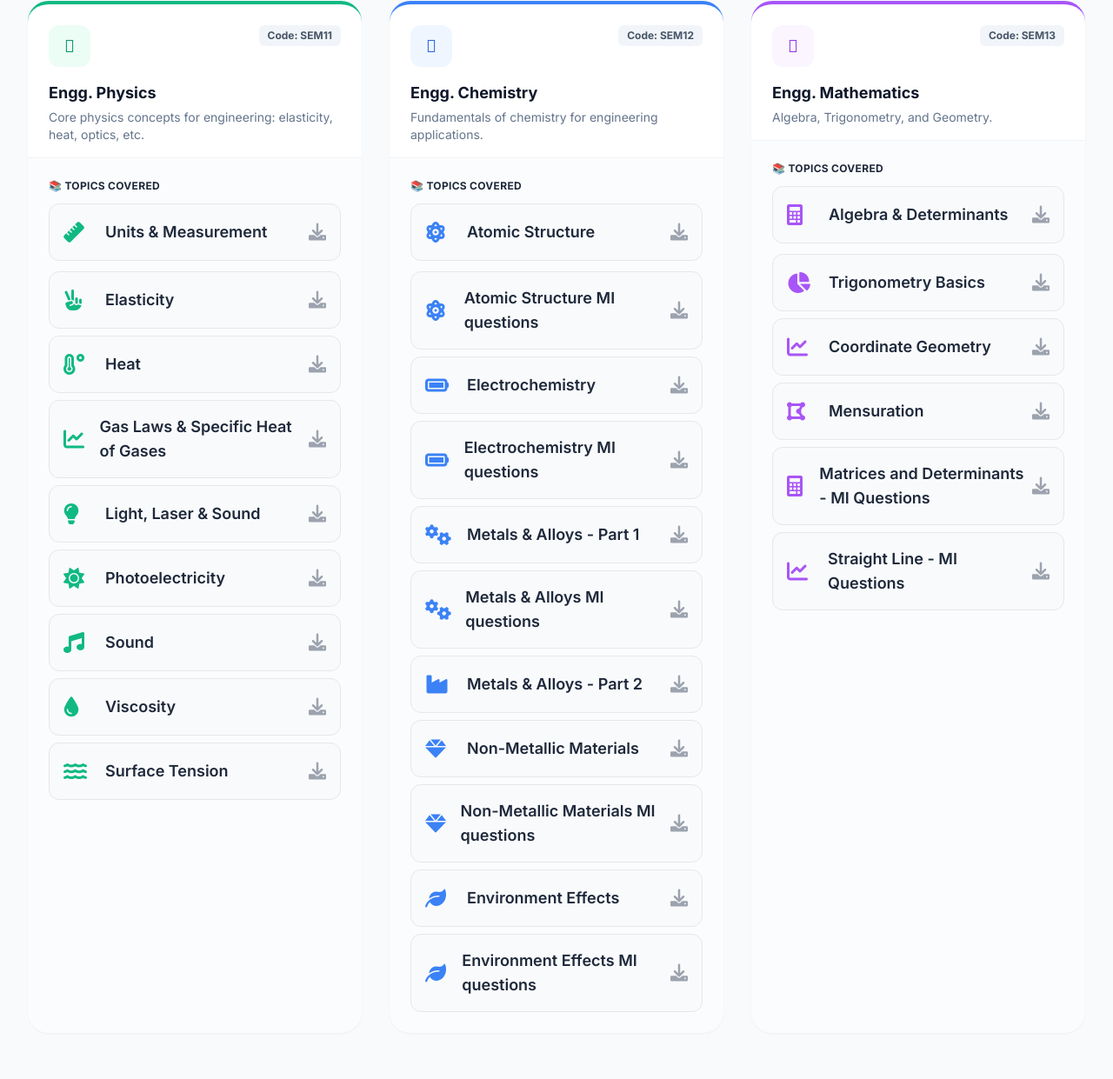
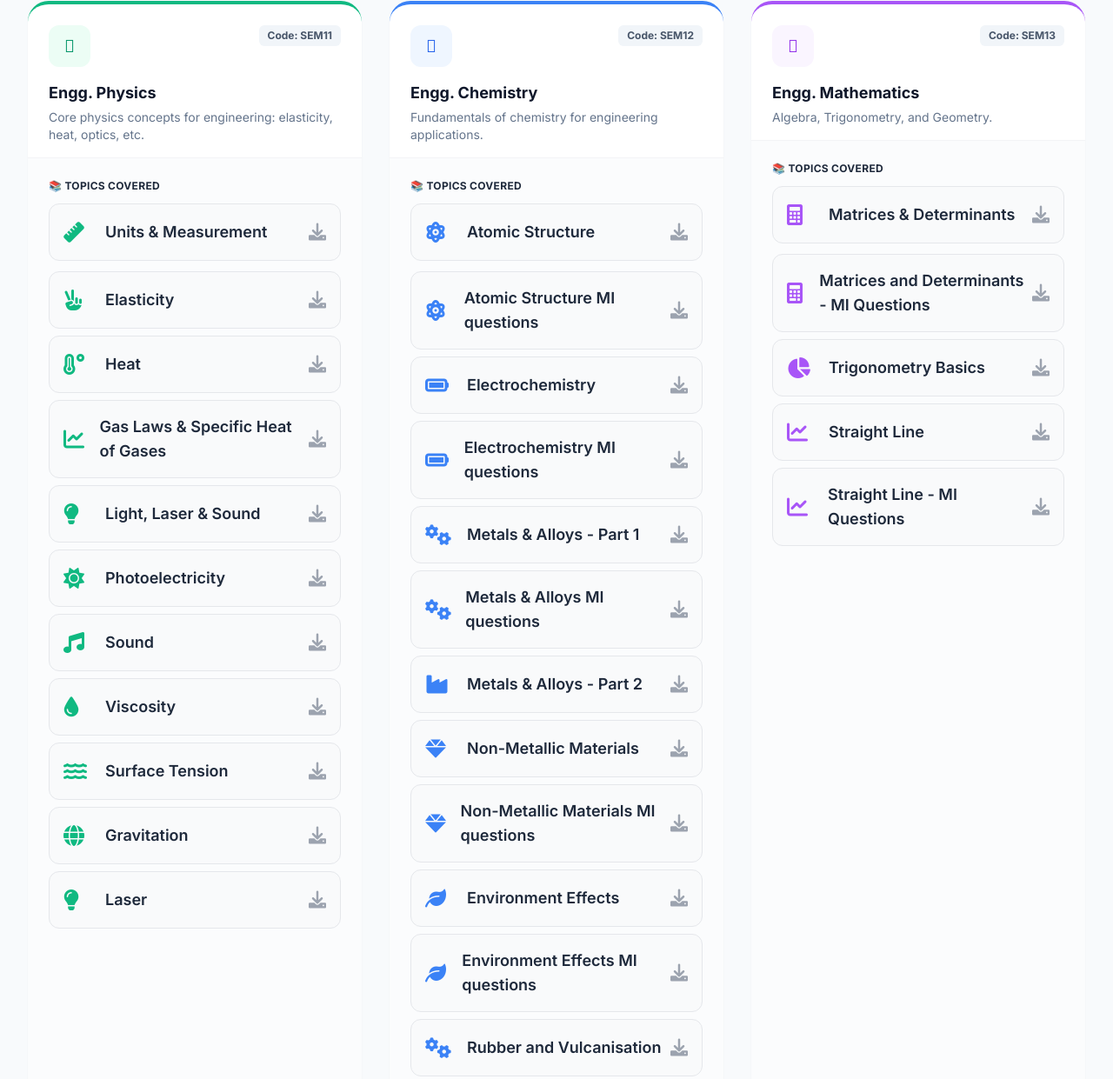
Before and after one commit to diplomacampus/01, a plain HTML site: page code/mech.html in a window 1280 px wide. Shown: the part 1090-2331 px from the top of the page at 87% size. Drawn offline with nearby package versions, Linux system fonts and the light colour scheme.

Commit message:
Update mech.html

```diff
--- a/code/mech.html
+++ b/code/mech.html
@@ -664,58 +664,196 @@
 
         // Database of Subjects (topics array now contains objects with name and pdfUrl)
                 const subjectsData = {
-  1: [  // Semester 1 – Common for all branches
+    1: [
     {
-      code: "SEM11",
-      title: "Engg. Physics",
-      desc: "Core physics concepts for engineering: elasticity, heat, optics, etc.",
-      icon: "fa-flask",
-      color: "emerald",
-      topics: [
-        { name: "Units & Measurement", pdfUrl: "https://www.dropbox.com/scl/fi/e4iqvjc0cwt2uwl8crivd/Unit-And-Measurement-By-Diploma-Campus.pdf?rlkey=xifq0gnhach62dp2bnkwa9r56&st=3em7edsl&dl=1", icon: "fa-ruler" },
-        { name: "Elasticity", pdfUrl: "https://www.dropbox.com/scl/fi/87ycjqn894r6b1v6nkxf9/Elasticity-by-Diploma-Campus.pdf?rlkey=vnj246c5eilzxfcyv524lmgrz&st=d3aihrif&dl=1", icon: "fa-hand-peace" },
-        { name: "Heat", pdfUrl: "https://www.dropbox.com/scl/fi/ttam9dnznks9j6mtowp2q/Heat-by-Diploma-Campus.pdf?rlkey=2fk742kle8qcylwz2whdoo5rj&st=vm7iu7ev&dl=1", icon: "fa-temperature-high" },
-        { name: "Gas Laws & Specific Heat of Gases", pdfUrl: "https://www.dropbox.com/scl/fi/ae5257f91mdrgw8uiadoj/Gas-Laws-And-Specific-Heat-Of-Gases-by-Diploma-Campus.pdf?rlkey=4x0yx96per8m6m3u82g2es7lt&st=3cascfvd&dl=1", icon: "fa-chart-line" },
-        { name: "Light, Laser & Sound", pdfUrl: "https://www.dropbox.com/scl/fi/qz3nymitogqdkiv1nnrb5/Light-And-Laser-And-Sound-by-Diploma-Campus.pdf?rlkey=3l28v1mstrr5ltw34tsqwzbbw&st=760vz90e&dl=1", icon: "fa-lightbulb" },
-        { name: "Photoelectricity", pdfUrl: "https://www.dropbox.com/scl/fi/v9a5riatz3gucrgbfv7ad/Photo-electricity-by-Dipoma-Campus.pdf?rlkey=m9w2a30eyb7de8lrgj1pgkts7&st=21huxglj&dl=1", icon: "fa-sun" },
-        { name: "Sound", pdfUrl: "https://www.dropbox.com/scl/fi/me54n6bgyi3d19ftlxh9h/Sound-by-Diploma-Campus.pdf?rlkey=z1leok790ah27ynah9w7sjg7r&st=pjrtk2uh&dl=1", icon: "fa-music" },
-        { name: "Viscosity", pdfUrl: "https://www.dropbox.com/scl/fi/a988u69m1p2droj1o8npc/Viscosity-by-Diploma-Campus.pdf?rlkey=22tradzwasod7euvlquegky6v&st=5eus2dsb&dl=1", icon: "fa-tint" },
-        { name: "Surface Tension", pdfUrl: "https://www.dropbox.com/scl/fi/3kvdtihs8hu5496c9jgt8/Surface-Tension-by-Diploma-Campus.pdf?rlkey=fz3gz68evfygkhqtciieal5oo&st=znefjgdf&dl=1", icon: "fa-water" }
+        "code": "SEM11",
+        "title": "Engg. Physics",
+        "desc": "Core physics concepts for engineering: elasticity, heat, optics, etc.",
+        "icon": "fa-flask",
+        "color": "emerald",
+        "topics": [
+            {
+                "name": "Units & Measurement",
+                "pdfUrl": "https://www.dropbox.com/scl/fi/e4iqvjc0cwt2uwl8crivd/Unit-And-Measurement-By-Diploma-Campus.pdf?rlkey=xifq0gnhach62dp2bnkwa9r56&st=3em7edsl&dl=1",
+                "icon": "fa-ruler"
+            },
+            {
+                "name": "Elasticity",
+                "pdfUrl": "https://www.dropbox.com/scl/fi/87ycjqn894r6b1v6nkxf9/Elasticity-by-Diploma-Campus.pdf?rlkey=vnj246c5eilzxfcyv524lmgrz&st=d3aihrif&dl=1",
+                "icon": "fa-hand-peace"
+            },
+            {
+                "name": "Heat",
+                "pdfUrl": "https://www.dropbox.com/scl/fi/ttam9dnznks9j6mtowp2q/Heat-by-Diploma-Campus.pdf?rlkey=2fk742kle8qcylwz2whdoo5rj&st=vm7iu7ev&dl=1",
+                "icon": "fa-temperature-high"
+            },
+            {
+                "name": "Gas Laws & Specific Heat of Gases",
+                "pdfUrl": "https://www.dropbox.com/scl/fi/ae5257f91mdrgw8uiadoj/Gas-Laws-And-Specific-Heat-Of-Gases-by-Diploma-Campus.pdf?rlkey=4x0yx96per8m6m3u82g2es7lt&st=3cascfvd&dl=1",
+                "icon": "fa-chart-line"
+            },
+            {
+                "name": "Light, Laser & Sound",
+                "pdfUrl": "https://www.dropbox.com/scl/fi/qz3nymitogqdkiv1nnrb5/Light-And-Laser-And-Sound-by-Diploma-Campus.pdf?rlkey=3l28v1mstrr5ltw34tsqwzbbw&st=760vz90e&dl=1",
+                "icon": "fa-lightbulb"
+            },
+            {
+                "name": "Photoelectricity",
+                "pdfUrl": "https://www.dropbox.com/scl/fi/v9a5riatz3gucrgbfv7ad/Photo-electricity-by-Dipoma-Campus.pdf?rlkey=m9w2a30eyb7de8lrgj1pgkts7&st=21huxglj&dl=1",
+                "icon": "fa-sun"
+            },
+            {
+                "name": "Sound",
+                "pdfUrl": "https://www.dropbox.com/scl/fi/me54n6bgyi3d19ftlxh9h/Sound-by-Diploma-Campus.pdf?rlkey=z1leok790ah27ynah9w7sjg7r&st=pjrtk2uh&dl=1",
+                "icon": "fa-music"
+            },
+            {
+                "name": "Viscosity",
+                "pdfUrl": "https://www.dropbox.com/scl/fi/a988u69m1p2droj1o8npc/Viscosity-by-Diploma-Campus.pdf?rlkey=22tradzwasod7euvlquegky6v&st=5eus2dsb&dl=1",
+                "icon": "fa-tint"
+            },
+            {
+                "name": "Surface Tension",
+                "pdfUrl": "https://www.dropbox.com/scl/fi/3kvdtihs8hu5496c9jgt8/Surface-Tension-by-Diploma-Campus.pdf?rlkey=fz3gz68evfygkhqtciieal5oo&st=znefjgdf&dl=1",
+                "icon": "fa-water"
+            },
+            {
+                "name": "Gravitation",
+                "pdfUrl": "https://www.dropbox.com/scl/fi/gczso5761dz4r7p57ppil/Gravitation-diplomacampus.pdf?rlkey=vgt50huom9x8i7uyzvhdqq8ij&st=dulcqqrd&dl=1",
+                "icon": "fa-globe"
+            },
+            {
+                "name": "Laser",
+                "pdfUrl": "https://www.dropbox.com/scl/fi/6132cld30wjfaj8q40evo/Laser-Handwritten-Notes-diplomacampus.pdf?rlkey=u41fxpengq9oeq4z39h8zx6jl&st=zjh4uvd5&dl=1",
+                "icon": "fa-lightbulb"
+            }
         ]
     },
     {
-      code: "SEM12",
-      title: "Engg. Chemistry",
-      desc: "Fundamentals of chemistry for engineering applications.",
-      icon: "fa-atom",
-      color: "blue",
-      topics: [
-        { name: "Atomic Structure", pdfUrl: "https://www.dropbox.com/scl/fi/aqcsjhyfxitn4cobb9d05/Atomic-Structure-by-Diploma-Campus.pdf?rlkey=8b0vyqeuz8a3b524fml2nqmcq&st=7r61fvhf&dl=1", icon: "fa-atom" },
-        { name: "Atomic Structure MI questions", pdfUrl: "https://www.dropbox.com/scl/fi/atzbab9obiou1ut55fpsr/Atomic-structure-imp-questions-by-Diploma-Campus.pdf?rlkey=18emv4jom3fk8x43emar1e0sc&st=ecastzah&dl=1", icon: "fa-atom" },
-        { name: "Electrochemistry", pdfUrl: "https://www.dropbox.com/scl/fi/91mal0vxqnmrfjuspk0cv/Electrochemistry-by-Diploma-Campus.pdf?rlkey=ug9b299pdi0b1waz8b76v9tzo&st=jf1g8d2l&dl=1", icon: "fa-battery-full" },
-        { name: "Electrochemistry MI questions", pdfUrl: "https://www.dropbox.com/scl/fi/s0zbh0o1c2yaf0ue24drk/Electrochemistry-Important-Questions-by-Diploma-Campus.pdf?rlkey=89qdexzs8pc11vqiqo08ig3lz&st=w0omz1jz&dl=0", icon: "fa-battery-full" },
-        { name: "Metals & Alloys - Part 1", pdfUrl: "https://www.dropbox.com/scl/fi/33po9shn4sz76zf0iv1ez/Metals-And-Alloys-by-Diploma-Campus.pdf?rlkey=p3knklnvan1zs98io5vxm5ggy&st=vt8l4j76&dl=1", icon: "fa-cogs" },
-        { name: "Metals & Alloys MI questions", pdfUrl: "https://www.dropbox.com/scl/fi/aspvu4mtqr0f03vhjd630/Metals-And-Alloys-Important-Questions-by-Diploma-Campus.pdf?rlkey=gx9m4baokrnyeqqut2sevrede&st=lwqpaw00&dl=1", icon: "fa-cogs" },
-        { name: "Metals & Alloys - Part 2", pdfUrl: "https://www.dropbox.com/scl/fi/50x7gmxjl09de83k1sjwd/Metals-And-Alloys-2-by-Diploma-Campus.pdf?rlkey=hvahpjqt4cdt9u8pff4p0yrb7&st=fmknx52q&dl=1", icon: "fa-industry" },
-        { name: "Non-Metallic Materials", pdfUrl: "https://www.dropbox.com/scl/fi/o5z5rgm6jo86opoiyftkq/Non-Metallic-by-Diploma-Campus.pdf?rlkey=oh2pdtmcol1275wsejvho87td&st=b8yylz0y&dl=1", icon: "fa-gem" },
-        { name: "Non-Metallic Materials MI questions", pdfUrl: "https://www.dropbox.com/scl/fi/uokxwqmrjjkn99fo89tf4/Non-Metallic-Materials-Important-Questions-by-Diploma-Campus.pdf?rlkey=unolzylud6kshy552szv3v4tz&st=xx8tqbug&dl=1", icon: "fa-gem" },
-        { name: "Environment Effects", pdfUrl: "https://www.dropbox.com/scl/fi/7hz4bhe66rwvdzah6f5iw/Environment-Effects-by-Diploma-Campus.pdf?rlkey=ctswg3nky8t5e8ahp27w4j3gj&st=xyg1p8bz&dl=1", icon: "fa-leaf" },
-        { name: "Environment Effects MI questions", pdfUrl: "https://www.dropbox.com/scl/fi/gjc4tm0ooviqgxwsm1ee2/Environment-Effects-Important-Questions-by-Diploma-Campus.pdf?rlkey=shfhusq2xfo788zz3k59zgzao&st=pk3iold5&dl=1", icon: "fa-leaf" }
+        "code": "SEM12",
+        "title": "Engg. Chemistry",
+        "desc": "Fundamentals of chemistry for engineering applications.",
+        "icon": "fa-atom",
+        "color": "blue",
+        "topics": [
+            {
+                "name": "Atomic Structure",
+                "pdfUrl": "https://www.dropbox.com/scl/fi/aqcsjhyfxitn4cobb9d05/Atomic-Structure-by-Diploma-Campus.pdf?rlkey=8b0vyqeuz8a3b524fml2nqmcq&st=7r61fvhf&dl=1",
+                "icon": "fa-atom"
+            },
+            {
+                "name": "Atomic Structure MI questions",
+                "pdfUrl": "https://www.dropbox.com/scl/fi/atzbab9obiou1ut55fpsr/Atomic-structure-imp-questions-by-Diploma-Campus.pdf?rlkey=18emv4jom3fk8x43emar1e0sc&st=ecastzah&dl=1",
+                "icon": "fa-atom"
+            },
+            {
+                "name": "Electrochemistry",
+                "pdfUrl": "https://www.dropbox.com/scl/fi/91mal0vxqnmrfjuspk0cv/Electrochemistry-by-Diploma-Campus.pdf?rlkey=ug9b299pdi0b1waz8b76v9tzo&st=jf1g8d2l&dl=1",
+                "icon": "fa-battery-full"
+            },
+            {
+                "name": "Electrochemistry MI questions",
+                "pdfUrl": "https://www.dropbox.com/scl/fi/s0zbh0o1c2yaf0ue24drk/Electrochemistry-Important-Questions-by-Diploma-Campus.pdf?rlkey=89qdexzs8pc11vqiqo08ig3lz&st=w0omz1jz&dl=0",
+                "icon": "fa-battery-full"
+            },
+            {
+                "name": "Metals & Alloys - Part 1",
+                "pdfUrl": "https://www.dropbox.com/scl/fi/33po9shn4sz76zf0iv1ez/Metals-And-Alloys-by-Diploma-Campus.pdf?rlkey=p3knklnvan1zs98io5vxm5ggy&st=vt8l7j76&dl=1",
+                "icon": "fa-cogs"
+            },
+            {
+                "name": "Metals & Alloys MI questions",
+                "pdfUrl": "https://www.dropbox.com/scl/fi/aspvu4mtqr0f03vhjd630/Metals-And-Alloys-Important-Questions-by-Diploma-Campus.pdf?rlkey=gx9m4baokrnyeqqut2sevrede&st=lwqpaw00&dl=1",
+                "icon": "fa-cogs"
+            },
+            {
+                "name": "Metals & Alloys - Part 2",
+                "pdfUrl": "https://www.dropbox.com/scl/fi/50x7gmxjl09de83k1sjwd/Metals-And-Alloys-2-by-Diploma-Campus.pdf?rlkey=hvahpjqt4cdt9u8pff4p0yrb7&st=fmknx52q&dl=1",
+                "icon": "fa-industry"
+            },
+            {
+                "name": "Non-Metallic Materials",
+                "pdfUrl": "https://www.dropbox.com/scl/fi/o5z5rgm6jo86opoiyftkq/Non-Metallic-by-Diploma-Campus.pdf?rlkey=oh2pdtmcol1275wsejvho87td&st=b8yylz0y&dl=1",
+                "icon": "fa-gem"
+            },
+            {
+                "name": "Non-Metallic Materials MI questions",
+                "pdfUrl": "https://www.dropbox.com/scl/fi/uokxwqmrjjkn99fo89tf4/Non-Metallic-Materials-Important-Questions-by-Diploma-Campus.pdf?rlkey=unolzylud6kshy552szv3v4tz&st=xx8tqbug&dl=1",
+                "icon": "fa-gem"
+            },
+            {
+                "name": "Environment Effects",
+                "pdfUrl": "https://www.dropbox.com/scl/fi/7hz4bhe66rwvdzah6f5iw/Environment-Effects-by-Diploma-Campus.pdf?rlkey=ctswg3nky8t5e8ahp27w4j3gj&st=xyg1p8bz&dl=1",
+                "icon": "fa-leaf"
+            },
+            {
+                "name": "Environment Effects MI questions",
+                "pdfUrl": "https://www.dropbox.com/scl/fi/gjc4tm0ooviqgxwsm1ee2/Environment-Effects-Important-Questions-by-Diploma-Campus.pdf?rlkey=shfhusq2xfo788zz3k59zgzao&st=pk3iold5&dl=1",
+                "icon": "fa-leaf"
+            },
+            {
+                "name": "Rubber and Vulcanisation",
+                "pdfUrl": "https://www.dropbox.com/scl/fi/wqs93l5dhabx36kxwa208/Rubber-and-Vulcanisation-of-Rubber-diplomacampus.pdf?rlkey=as0f2nin6z6ibx0mfz1mcot9t&st=ivwou5gw&dl=1",
+                "icon": "fa-cogs"
+            }
         ]
     },
     {
-      code: "SEM13",
-      title: "Engg. Mathematics",
-      desc: "Algebra, Trigonometry, and Geometry.",
-      icon: "fa-square-root-variable",
-      color: "purple",
-      topics: [
-        { name: "Algebra & Determinants", pdfUrl: "assets/notes/sem1/maths_algebra.pdf", icon: "fa-calculator" },
-        { name: "Trigonometry Basics", pdfUrl: "assets/notes/sem1/maths_trig.pdf", icon: "fa-chart-pie" },
-        { name: "Coordinate Geometry", pdfUrl: "assets/notes/sem1/maths_coord.pdf", icon: "fa-chart-line" },
-        { name: "Mensuration", pdfUrl: "assets/notes/sem1/maths_mensuration.pdf", icon: "fa-draw-polygon" },
-        { name: "Matrices and Determinants - MI Questions", pdfUrl: "https://www.dropbox.com/scl/fi/3k6ul3q4yat9b3rr1ybaj/matrix-and-determination-most-important-questions.pdf?rlkey=sr8nntrwcottumtvy1xerkgbe&st=am79537i&dl=1", icon: "fa-calculator" },
-        { name: "Straight Line - MI Questions", pdfUrl: "https://www.dropbox.com/scl/fi/7xekod90qriarmg6a0qsd/Straight-line.pdf?rlkey=mld11uhzh22kycxjhhkxnmosp&st=w9kekqkj&dl=1", icon: "fa-chart-line" }
+        "code": "SEM13",
+        "title": "Engg. Mathematics",
+        "desc": "Algebra, Trigonometry, and Geometry.",
+        "icon": "fa-square-root-variable",
+        "color": "purple",
+        "topics": [
+            {
+                "name": "Matrices & Determinants",
+                "pdfUrl": "assets/notes/sem1/maths_algebra.pdf",
+                "icon": "fa-calculator"
+            },
+            {
+                "name": "Matrices and Determinants - MI Questions",
+                "pdfUrl": "https://www.dropbox.com/scl/fi/3k6ul3q4yat9b3rr1ybaj/matrix-and-determination-most-important-questions.pdf?rlkey=sr8nntrwcottumtvy1xerkgbe&st=am79537i&dl=1",
+                "icon": "fa-calculator"
+            },
+            {
+                "name": "Trigonometry Basics",
+                "pdfUrl": "https://www.dropbox.com/scl/fi/hhj27m3l5d5gs7u1h5qe3/Trigonometry-Handwritten-Notes-by-Diploma-Campus.pdf?rlkey=z48zyvkcl3p3yd9w402hhdbmb&st=oruyrwkc&dl=1",
+                "icon": "fa-chart-pie"
+            },
+            {
+                "name": "Straight Line",
+                "pdfUrl": "https://www.dropbox.com/scl/fi/8uhpmphpuf8mwbics9e6r/Complete-Straight-Line-By-Diploma-Campus.pdf?rlkey=7ktb4nhg2vgd3oymzr208p3t2&st=yp3hku1f&dl=1",
+                "icon": "fa-chart-line"
+            },
+            {
+                "name": "Straight Line - MI Questions",
+                "pdfUrl": "https://www.dropbox.com/scl/fi/7xekod90qriarmg6a0qsd/Straight-line.pdf?rlkey=mld11uhzh22kycxjhhkxnmosp&st=w9kekqkj&dl=1",
+                "icon": "fa-chart-line"
+            }
+        ]
+    },
+    {
+        "code": "SEM14",
+        "title": "Communication Skills",
+        "desc": "Develop effective communication skills for professional and academic success.",
+        "icon": "fa-comments",
+        "color": "teal",
+        "topics": [
+            {
+                "name": "Unit 1",
+                "pdfUrl": "https://www.dropbox.com/scl/fi/uw7bvhzq45uaobotmba6a/COMMUINICATION-01-diplomacampus.pdf?rlkey=shd0sygylm4l6bnzusu7lm2i4&st=i15b1kcx&dl=1",
+                "icon": "fa-comment-dots"
+            },
+            {
+                "name": "Unit 2",
+                "pdfUrl": "https://www.dropbox.com/scl/fi/6egrsez9dojzkdmhpizzf/COMMUINICATION-02-diplomacampus.pdf?rlkey=qmbzg2cbrlgdam0da4polh8f3&st=d001anwt&dl=1",
+                "icon": "fa-comment-dots"
+            },
+            {
+                "name": "Unit 3",
+                "pdfUrl": "https://www.dropbox.com/scl/fi/adkpynvl3tsq1ykku19xy/COMMUINICATION-03-diplomacampus.pdf?rlkey=wr80rvuqkvd9wujlrbnxorqfy&st=20bby5tn&dl=1",
+                "icon": "fa-comment-dots"
+            }
         ]
     }
 ],
@@ -998,9 +1136,9 @@
     emerald: { border: 'border-emerald-500', iconBg: 'bg-emerald-50', iconText: 'text-emerald-600', hoverBg: 'group-hover:bg-emerald-600', shadow: 'hover:shadow-emerald-500/10', btnBg: 'bg-emerald-600', btnHover: 'hover:bg-emerald-700', btnShadow: 'shadow-emerald-600/20' },
     orange: { border: 'border-orange-500', iconBg: 'bg-orange-50', iconText: 'text-orange-600', hoverBg: 'group-hover:bg-orange-600', shadow: 'hover:shadow-orange-500/10', btnBg: 'bg-orange-500', btnHover: 'hover:bg-orange-600', btnShadow: 'shadow-orange-500/20' },
     rose: { border: 'border-rose-500', iconBg: 'bg-rose-50', iconText: 'text-rose-600', hoverBg: 'group-hover:bg-rose-600', shadow: 'hover:shadow-rose-500/10', btnBg: 'bg-rose-600', btnHover: 'hover:bg-rose-700', btnShadow: 'shadow-rose-600/20' },
-            cyan: { border: 'border-cyan-500', iconBg: 'bg-cyan-50', iconText: 'text-cyan-600', hoverBg: 'group-hover:bg-cyan-600', shadow: 'hover:shadow-cyan-500/10', btnBg: 'bg-cyan-600', btnHover: 'hover:bg-cyan-700', btnShadow: 'shadow-cyan-600/20' }
+    cyan: { border: 'border-cyan-500', iconBg: 'bg-cyan-50', iconText: 'text-cyan-600', hoverBg: 'group-hover:bg-cyan-600', shadow: 'hover:shadow-cyan-500/10', btnBg: 'bg-cyan-600', btnHover: 'hover:bg-cyan-700', btnShadow: 'shadow-cyan-600/20' },
+    teal: { border: 'border-teal-500', iconBg: 'bg-teal-50', iconText: 'text-teal-600', hoverBg: 'group-hover:bg-teal-600', shadow: 'hover:shadow-teal-500/10', btnBg: 'bg-teal-600', btnHover: 'hover:bg-teal-700', btnShadow: 'shadow-teal-600/20' }
 };
-
         // Render function with LARGE, clickable topic blocks
         function renderSubjects(sem) {
             container.innerHTML = '';
```
Lines whose indentation alone changed are shown as unchanged.
